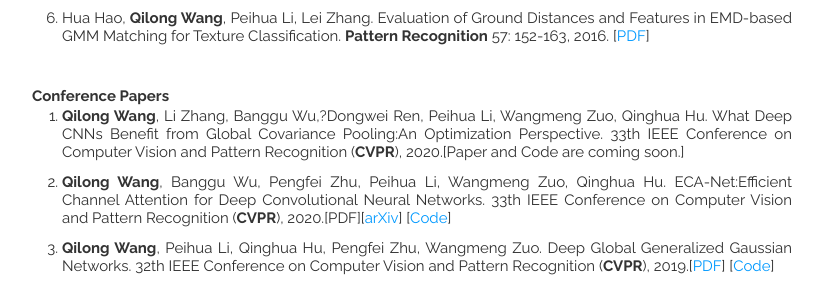
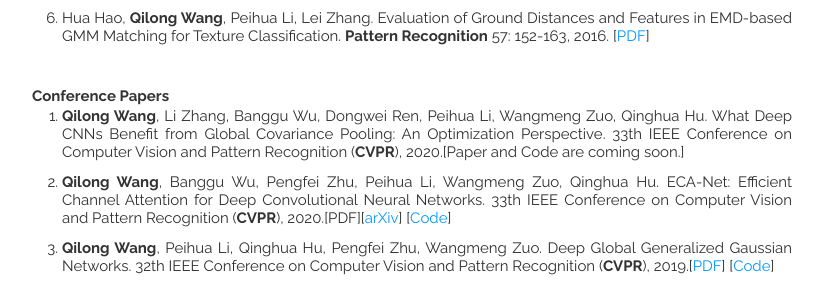
Before and after one commit to iamjingli/homepage, a Jekyll site: the page built from index.html, in a window 1280 px wide and 900 px high, scrolled down 770 px. Shown: the part 153-441 px from the top of the window, without its empty margins (338-1161 px from the left). Built offline with Jekyll 4.4.1, drawn with Linux system fonts in a browser that asks for light colours; nearby versions of some CDN libraries; the list of posts is cut into pages by our own code.

Commit message:
homepage

```diff
--- a/_includes/publications.html
+++ b/_includes/publications.html
@@ -67,11 +67,11 @@ a:visited {
         <ol>
           <li>
             <div align="justify">
-              <div align="justify"><strong>Qilong Wang</strong>, Li Zhang, <span data-bind="text: fullName, style:{fontWeight: isPrimary ? 'bold' : ''}">Banggu Wu</span>,?Dongwei Ren, Peihua Li, Wangmeng Zuo, Qinghua Hu. What Deep CNNs Benefit from Global Covariance Pooling:An Optimization Perspective. 33th  IEEE Conference on Computer Vision and Pattern Recognition (<strong>CVPR</strong>), 2020.[Paper and Code are coming soon.]</div>
+              <div align="justify"><strong>Qilong Wang</strong>, Li Zhang, <span data-bind="text: fullName, style:{fontWeight: isPrimary ? 'bold' : ''}">Banggu Wu</span>, Dongwei Ren, Peihua Li, Wangmeng Zuo, Qinghua Hu. What Deep CNNs Benefit from Global Covariance Pooling: An Optimization Perspective. 33th  IEEE Conference on Computer Vision and Pattern Recognition (<strong>CVPR</strong>), 2020.[Paper and Code are coming soon.]</div>
             </div>
           </li>
           <li>
-            <div align="justify"><strong>Qilong Wang</strong>, <span data-bind="text: fullName, style:{fontWeight: isPrimary ? 'bold' : ''}">Banggu Wu,</span> Pengfei Zhu, Peihua Li, Wangmeng Zuo, Qinghua Hu. ECA-Net:Efficient Channel Attention for Deep Convolutional Neural Networks. 33th  IEEE Conference on Computer Vision and Pattern Recognition (<strong>CVPR</strong>), 2020.[PDF][<a href="https://arxiv.org/abs/1910.03151">arXiv</a>] [<a href="https://github.com/BangguWu/ECANet">Code</a>]</div>
+            <div align="justify"><strong>Qilong Wang</strong>, <span data-bind="text: fullName, style:{fontWeight: isPrimary ? 'bold' : ''}">Banggu Wu,</span> Pengfei Zhu, Peihua Li, Wangmeng Zuo, Qinghua Hu. ECA-Net: Efficient Channel Attention for Deep Convolutional Neural Networks. 33th  IEEE Conference on Computer Vision and Pattern Recognition (<strong>CVPR</strong>), 2020.[PDF][<a href="https://arxiv.org/abs/1910.03151">arXiv</a>] [<a href="https://github.com/BangguWu/ECANet">Code</a>]</div>
           </li>
           <li>
             <div align="justify"><strong>Qilong Wang</strong>, Peihua Li, Qinghua Hu, Pengfei Zhu, Wangmeng Zuo. Deep Global Generalized Gaussian Networks. 32th  IEEE Conference on Computer Vision and Pattern Recognition (<strong>CVPR</strong>), 2019.[<a href="http://openaccess.thecvf.com/content_CVPR_2019/papers/Wang_Deep_Global_Generalized_Gaussian_Networks_CVPR_2019_paper.pdf">PDF</a>] [<a href="https://github.com/csqlwang/3G-Net">Code</a>]</div>
```
